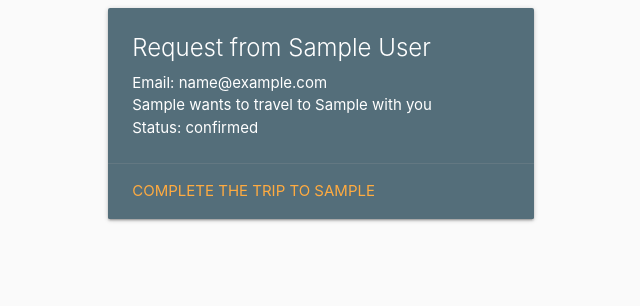
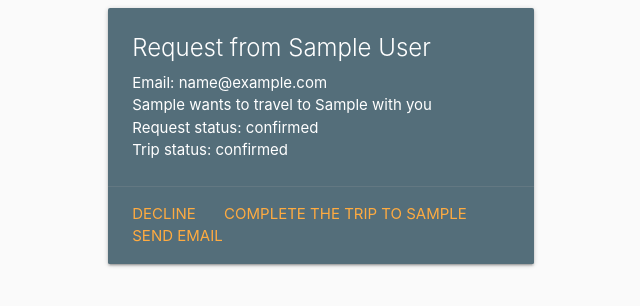
Before and after one commit to Aleks239/travelwithme, a Django app: page /requests_to_my_trip/1 in a window 1280 px wide. Shown: the part 64-370 px from the top of the page, without its empty margins (95-735 px from the left). Run offline with Django 3.2, Linux system fonts and the light colour scheme; a user stored in the database is signed in; tables that the repository leaves empty hold one stand-in row (values such as "Sample post").

Commit message:
Add more logic to trip requests

```diff
--- a/travelwithme/models.py
+++ b/travelwithme/models.py
@@ -43,6 +43,7 @@
     place = models.CharField(max_length=100)
     start_date = models.DateField()
     end_date = models.DateField()
+    status = models.CharField(max_length=20)
 
 #Maybe add EmailRequest model. Via email people can discuss more.
 
--- a/travelwithme/templates/travelwithme/mytrips.html
+++ b/travelwithme/templates/travelwithme/mytrips.html
@@ -1,13 +1,14 @@
 {% extends "travelwithme/base.html" %}
 {% block content %}
-<h1>Here all my trips</h1>
+<h1>Here all your trips</h1>
 {% for trip in trips %}
 <div class="row">
 <div class="col s12 m6">
 <div class="card blue-grey darken-1">
 <div class="card-content white-text">
 <span class="card-title">Trip to {{trip.place}}</span>
-<p>I am travelling to Paris between {{trip.start_date}} and {{trip.end_date}}. Send the request!</p>
+<p> Your trip to {{trip.place}} between {{trip.start_date}} and {{trip.end_date}}.</p>
+<p>Trip status: {{trip.status}}</p>
 </div>
 <div class="card-action">
 <a href="#">Delete</a>
--- a/travelwithme/templates/travelwithme/requests_to_my_trip.html
+++ b/travelwithme/templates/travelwithme/requests_to_my_trip.html
@@ -11,16 +11,26 @@
 <span class="card-title">Request from {{request.initiator.user.first_name}} {{request.initiator.user.last_name}}</span>
 <p>Email: {{request.initiator.user.email}}</p>
 <p>{{request.initiator.user.first_name}} wants to travel to {{request.trip.place}} with you</p>
-<p>Status: {{request.status}}
+<p>Request status: {{request.status}}</p>
+<p>Trip status: {{request.trip.status}}</p>
 </div>
 <div class="card-action">
 {% if request.status == "pending" %}
   <a href="{% url 'travelwithme:accept_trip_request' request.id %}">Accept</a>
-  <a href="{% url 'travelwithme:decline_trip_request' request.id %}">Decline</a>
+
+{% endif %}
+{% if request.trip.status != "completed" %}
+<a href="{% url 'travelwithme:decline_trip_request' request.id %}">Decline</a>
+{% endif %}
+{% if request.trip.status == "completed" %}
+<a href="">Rate {{request.initiator.user.first_name}} {{request.initiator.user.last_name}}</a>
 {% endif %}
 {% if request.status == "confirmed" %}
   <!--<a href="">Terminate the trip to {{request.trip.place}}</a>-->
-  <a href="">Complete the trip to {{request.trip.place}}</a>
+  {% if request.trip.status != "completed" %}
+  <a href="{% url 'travelwithme:complete_trip' request.trip.id %}">Complete the trip to {{request.trip.place}}</a>
+  {% endif %}
+  <a href="mailto:{{request.initiator.user.email}}">Send email</a>
 {% endif %}
 </div>
 </div>
--- a/travelwithme/urls.py
+++ b/travelwithme/urls.py
@@ -21,4 +21,5 @@
     path('decline_trip_request/<int:trip_request_id>', views.decline_trip_request, name='decline_trip_request'),
     path('accept_trip_request/<int:trip_request_id>', views.accept_trip_request, name='accept_trip_request'),
     path('requests_to_my_trip/<int:trip_id>', views.see_requests_to_my_trip, name='requests_to_my_trip'),
+    path('complete_trip/<int:trip_id>', views.complete_trip, name='complete_trip'),
 ]
--- a/travelwithme/views.py
+++ b/travelwithme/views.py
@@ -15,6 +15,8 @@
 class TripStatus(Enum):
     TERMINATED = "terminated"
     COMPLETED = "completed"
+    ONGOING = "ongoing"
+    OPEN = "open"
 
 
 # Create your views here.
@@ -74,6 +76,23 @@
 
 
 #POST handlers
+
+def complete_trip(request, trip_id):
+    if request.method == "GET":
+        if request.user.is_authenticated:
+            trip = get_object_or_404(Trip, pk=trip_id)
+            if trip.creator.user.id != request.user.id:
+                return render(request, "travelwithme/alltrips.html", {"error": "Can not complete other's trips"})
+            else:
+                Trip.objects.filter(pk=trip_id).update(status=TripStatus.COMPLETED.value)
+                return HttpResponseRedirect('/requests_to_my_trip/%d'%trip.id)
+        else:
+            return redirect("travelwithme:login")
+
+    else:
+        return HttpResponse(status=500)
+
+
 def accept_trip_request(request, trip_request_id):
     if request.method == "GET":
         if request.user.is_authenticated:
@@ -81,8 +100,8 @@
             if trip_request.trip.creator.user.id != request.user.id:
                 return render(request, "travelwithme/alltrips.html", {"error": "Accepting request not belonging to your trip"})
             else:
-
-                TripRequest.objects.filter(pk=trip_request_id).update(status=TripRequestStatus.CONFIRMED)
+                TripRequest.objects.filter(pk=trip_request_id).update(status=TripRequestStatus.CONFIRMED.value)
+                Trip.objects.filter(pk=trip_request.trip.id).update(status=TripStatus.ONGOING.value)
                 return HttpResponseRedirect('/requests_to_my_trip/%d'%trip_request.trip.id)
         else:
             return redirect("travelwithme:login")
@@ -133,7 +152,7 @@
             if trip_request.count() != 0 and trip.creator.user.id != request.user.id:
                 return render(request, "travelwithme/alltrips.html", {"error": "Request was already sent. Check your requests"})
             else:
-                TripRequest.objects.create(initiator=request.user.traveller, trip=trip, status="pending")
+                TripRequest.objects.create(initiator=request.user.traveller, trip=trip, status=TripRequestStatus.PENDING.value)
                 return redirect("travelwithme:myrequests")
         else:
             return redirect("travelwithme:login")
@@ -189,7 +208,7 @@
                     date_end_date = parse_date(end_date)
                     if date_end_date < date_start_date:
                         return render(request, "travelwithme/searchtrip.html", {"error":"Dates mismatch"})
-                    Trip.objects.create(creator=user.traveller, place=place, start_date=start_date, end_date=end_date)
+                    Trip.objects.create(creator=user.traveller, place=place, start_date=start_date, end_date=end_date, status=TripStatus.OPEN.value)
                     return redirect("travelwithme:mytrips")
                     #redirect to my trips.
 
```
Also changed, not shown: travelwithme/templates/travelwithme/myrequests.html (+7 -1 lines), travelwithme/migrations/0010_trip_status.py (added).
